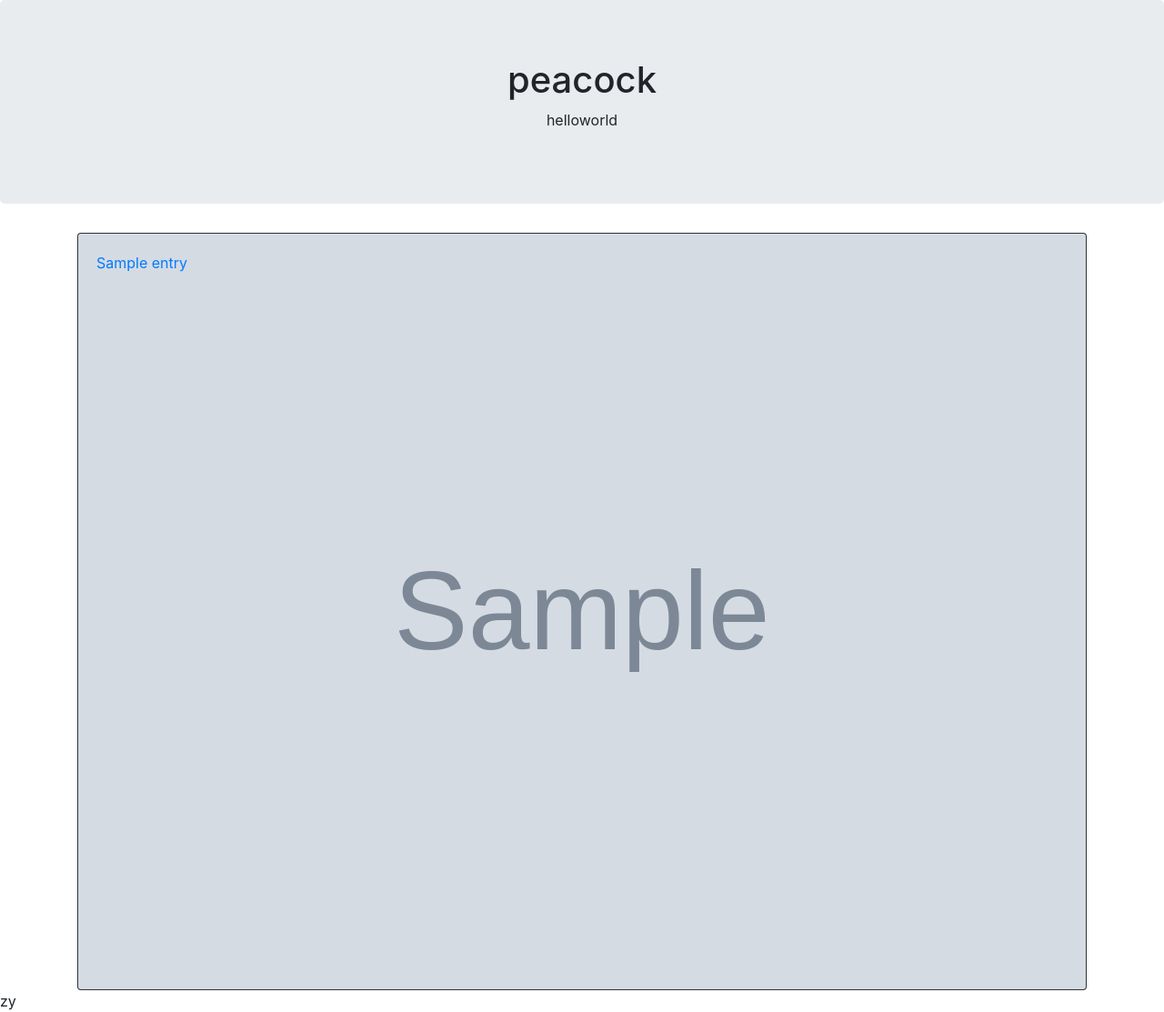
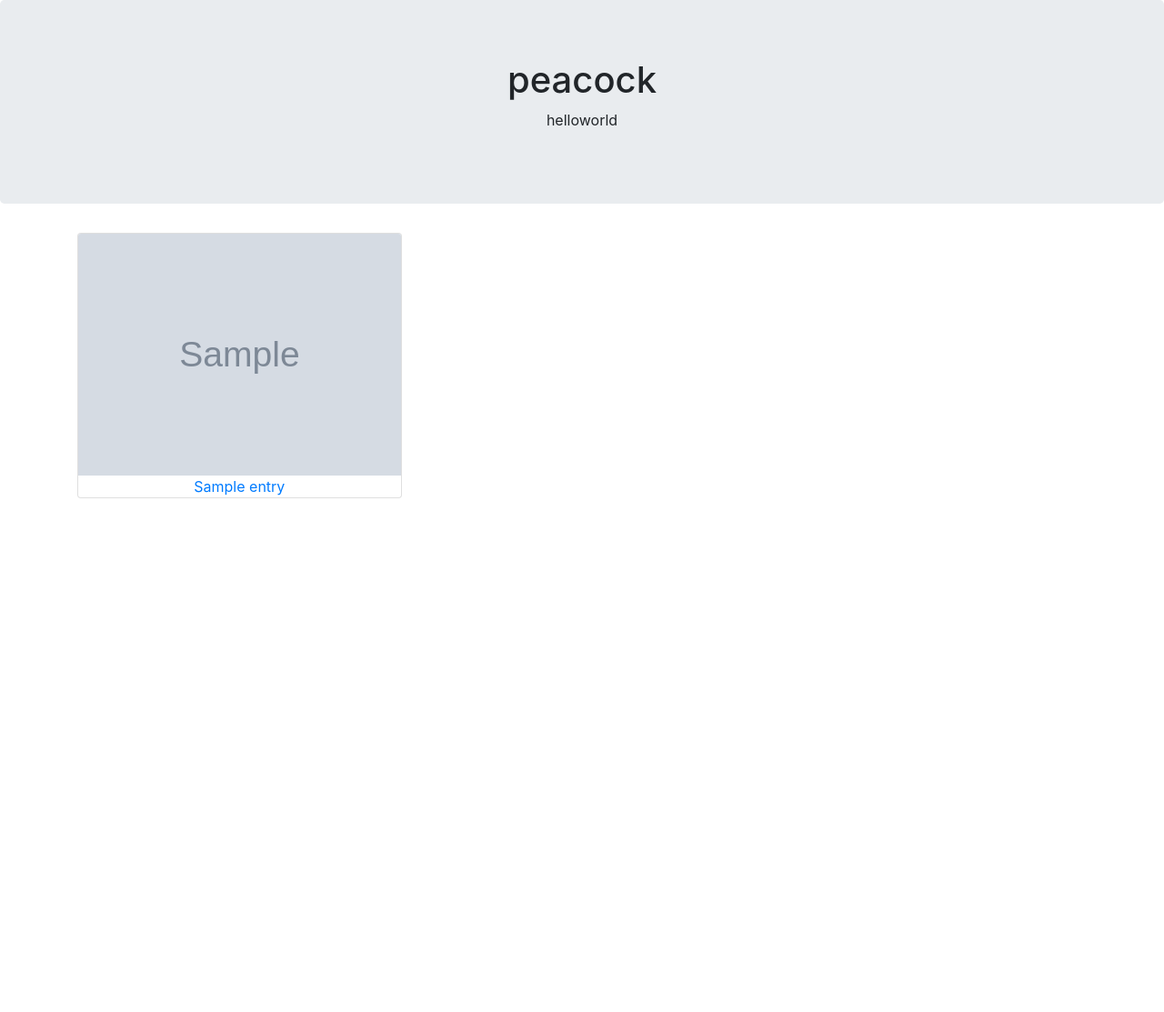
Before and after one commit to lilitmovsisyan/peacock, a Django app: page /blog/index/ in a window 1280 px wide. Shown: the whole page at 91% size. After the commit the page ends 548 px from the top, so only its background shows below. Run offline with Django 3.2, Linux system fonts and the light colour scheme; tables that the repository leaves empty hold one stand-in row (values such as "Sample post"); grey boxes marked "Sample" are stand-in pictures; some libraries are stand-ins or nearby versions.

Commit message:
change index.html, views.py to card-columns layout

```diff
--- a/blog/templates/blog/index.html
+++ b/blog/templates/blog/index.html
@@ -3,27 +3,21 @@
 {% block content %}
 
 <div class="container">
-    {% for row in rows %}
-    <div class="row">
-        {% for entry in row %}
-        <div class="col-sm">
-
-            <div class="card bg-dark text-white">
+    <div class="card-columns">
+        {% for entry in entries %}
+            <div class="card border_light text-center">
                 {% with entry.images.all.first as image %}
-                <img src="{{ image.image.url }}" class="card-img" alt="{{ image.image }}">
-                <div class="card-img-overlay">
-                    <a class="card-title" href="{% url 'project' entry.id entry.title %}" target=_blank title="See more about the {{ entry.title }} project">
+                <img src="{{ image.image.url }}" class="card-img-top" alt="{{ image.image }}">
+                <div class="body">
+                    <a href="{% url 'project' entry.id entry.title %}" target="_blank" title="See more about the {{ entry.title }} project">
                         {{ entry.title }}
                     </a>
                     {% comment optional card-text %}<p class="card-text"></p>{% endcomment%}
                 </div>
                 {% endwith %}
             </div>
-
-        </div>
         {% endfor %}
     </div>
-    {% endfor %}
 </div>
-zy
+
 {% endblock %}
--- a/blog/views.py
+++ b/blog/views.py
@@ -25,9 +25,9 @@ def index(request):
     doc_title = "index"
     # retrieve all Entry objects from database (in reverse date order)
     entries_list = [e for e in Entry.objects.all().order_by('-date_published')]
-    # group entries_list into rows of 3 (row=sublist)
-    rows = [entries_list[n:n+3] for n in range(0, len(entries_list), 3)]
-    return render(request, 'blog/index.html', {'doc_title': doc_title, 'rows': rows})
+    # group entries_list into rows of 3 (row=sublist) for grid layout:
+    # rows = [entries_list[n:n+3] for n in range(0, len(entries_list), 3)]
+    return render(request, 'blog/index.html', {'doc_title': doc_title, 'entries': entries_list})
 
 
 # project page:
```
